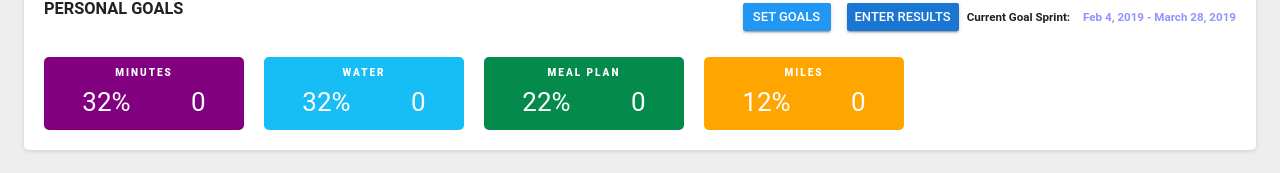
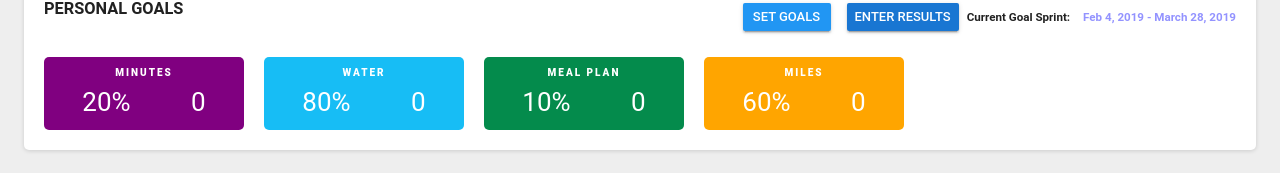
Before and after one commit to joshin-run/gethealthy, a Vue app: page /dashboard in a window 1280 px wide. Shown: the part 173-346 px from the top of the page. Built offline with nearby package versions, Linux system fonts and the light colour scheme; a small style sheet from the web is missing.

Commit message:
Feat, wip: percentage calc for dashboard

```diff
--- a/src/components/PersonalGoals.vue
+++ b/src/components/PersonalGoals.vue
@@ -13,7 +13,7 @@
               <div class="goal-tile minutes">
                 <div class="label">MINUTES</div>
                 <div class="data-container">
-                  <div class="percent">32%</div>
+                  <div class="percent">{{ percentage.minutes }}%</div>
                   <div class="accum">
                     {{goals[0].dayVal * goals[0].weekVal * state.weeks}}
                     </div>
@@ -24,7 +24,7 @@
               <div class="goal-tile water">
                 <div class="label">WATER</div>
                 <div class="data-container">
-                  <div class="percent">32%</div>
+                  <div class="percent">{{ percentage.water }}%</div>
                   <div class="accum">{{goals[1].dayVal * goals[1].weekVal * state.weeks}}</div>
                 </div>
               </div>
@@ -33,7 +33,7 @@
               <div class="goal-tile meals">
                 <div class="label">MEAL PLAN</div>
                 <div class="data-container">
-                  <div class="percent">22%</div>
+                  <div class="percent">{{ percentage.meals }}%</div>
                   <div class="accum">{{goals[2].dayVal * goals[2].weekVal * state.weeks}}</div>
                 </div>
               </div>
@@ -42,7 +42,7 @@
               <div class="goal-tile miles">
                 <div class="label">MILES</div>
                 <div class="data-container">
-                  <div class="percent">12%</div>
+                  <div class="percent">{{ percentage.miles }}%</div>
                   <div class="accum">{{goals[3].dayVal * goals[3].weekVal * state.weeks}}</div>
                 </div>
               </div>
@@ -60,6 +60,9 @@ export default {
         },
         state () {
           return this.$store.state
+        },
+        percentage () {
+          return this.$store.state.percentage
         }
     }
 };
--- a/src/store.js
+++ b/src/store.js
@@ -72,6 +72,18 @@ export default new Vuex.Store({
             }
         ],
         weeks: null,
+        totals: {
+            // minutes: state.setGoalsContent[0].dayVal * state.setGoalsContent[0].weekVal,
+            water: 0,
+            meals: 0,
+            miles: 0
+        },
+        percentage: {
+            minutes: 20,
+            water: 80,
+            meals: 10,
+            miles: 60
+        },
         setGoals: {
             minutes_d: 0,
             minutes_w: 0,
--- a/src/views/SetGoals.vue
+++ b/src/views/SetGoals.vue
@@ -102,6 +102,11 @@ export default {
 
     //         store.commit('')
     //     }
+    // },
+    // methods: {
+    //     calcTotal () {
+
+    //     }
     }
 };
 </script>
```
